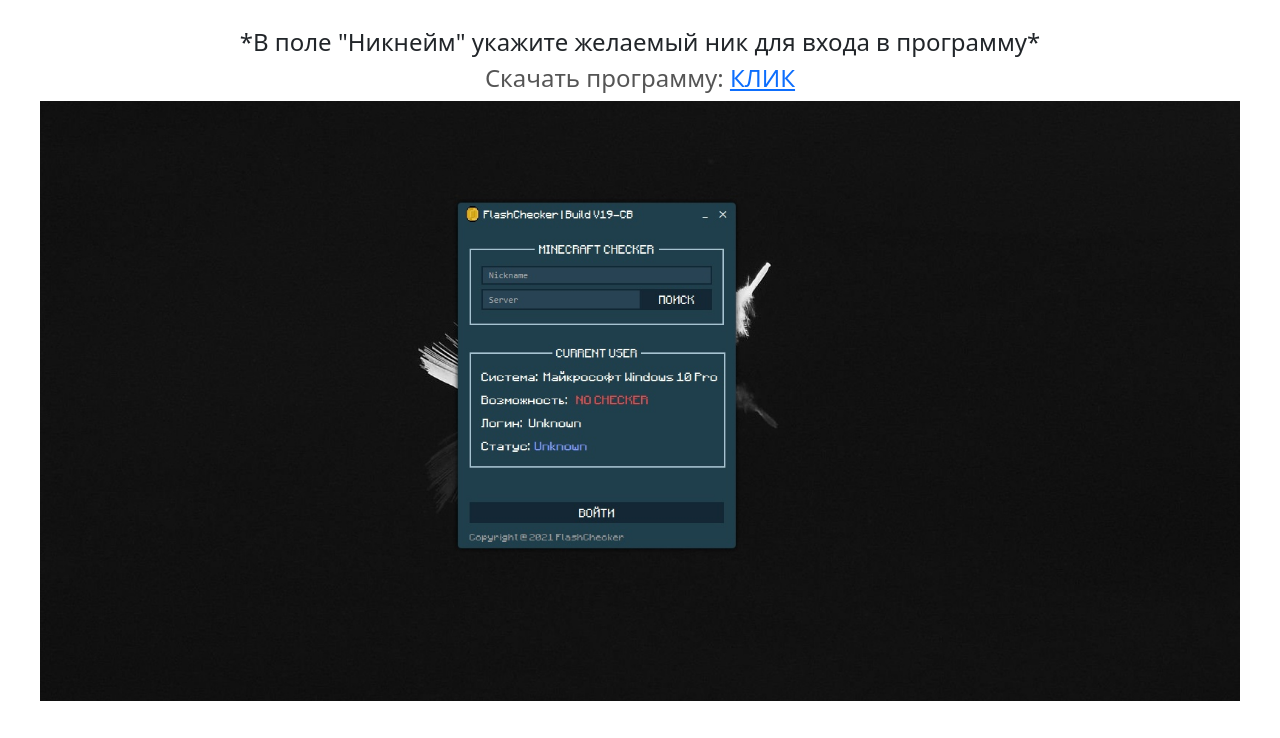
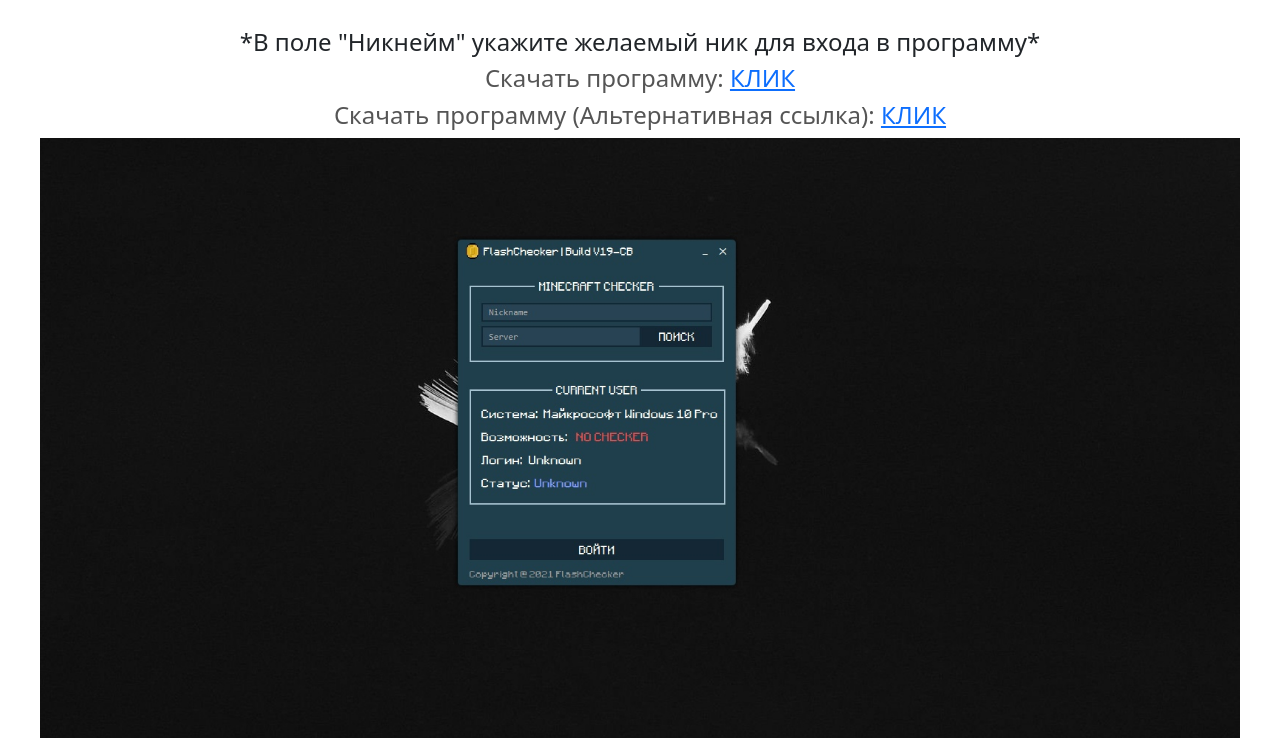
Before and after one commit to DeadRain/flashchecker, a plain HTML site: page index.html in a window 1280 px wide. Shown: the part 206-944 px from the top of the page. Before the commit the page ends 907 px from the top, so only its background shows below. Drawn offline with nearby package versions, Linux system fonts and the light colour scheme.

Commit message:
Update index.html

```diff
--- a/index.html
+++ b/index.html
@@ -17,6 +17,7 @@
 <br>
 <h4>*В поле "Никнейм" укажите желаемый ник для входа в программу*</h4>
   <h4 style="color: #555555">Скачать программу: <a href="https://oxy.cloud/d/zrCe">КЛИК</a></h4>
+  <h4 style="color: #555555">Скачать программу (Альтернативная ссылка): <a href="https://shre.su/4BR8">КЛИК</a></h4>
 <img src="hop3LRJ19GQ.jpg" width="1200" height="600" alt="lorem">
 </center>
 </body>
```
